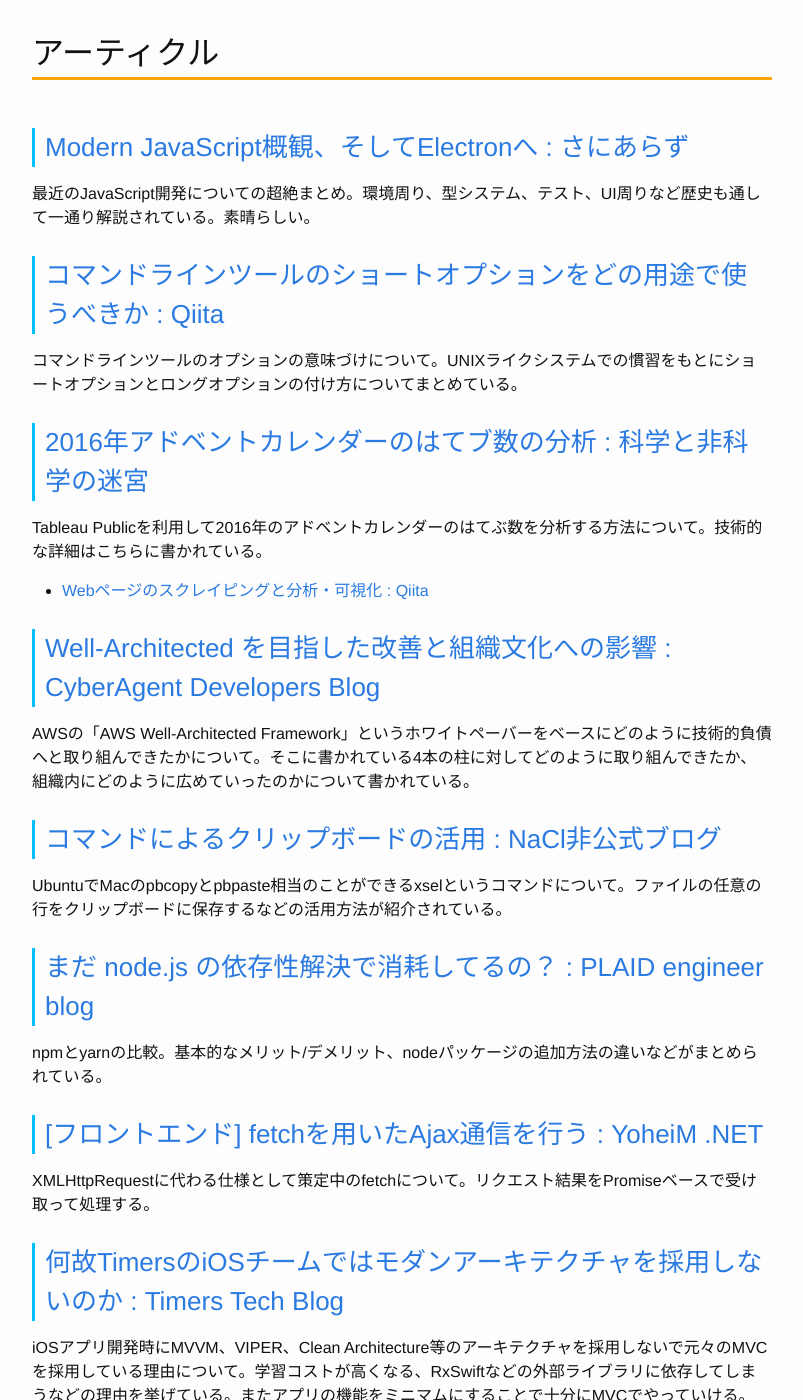
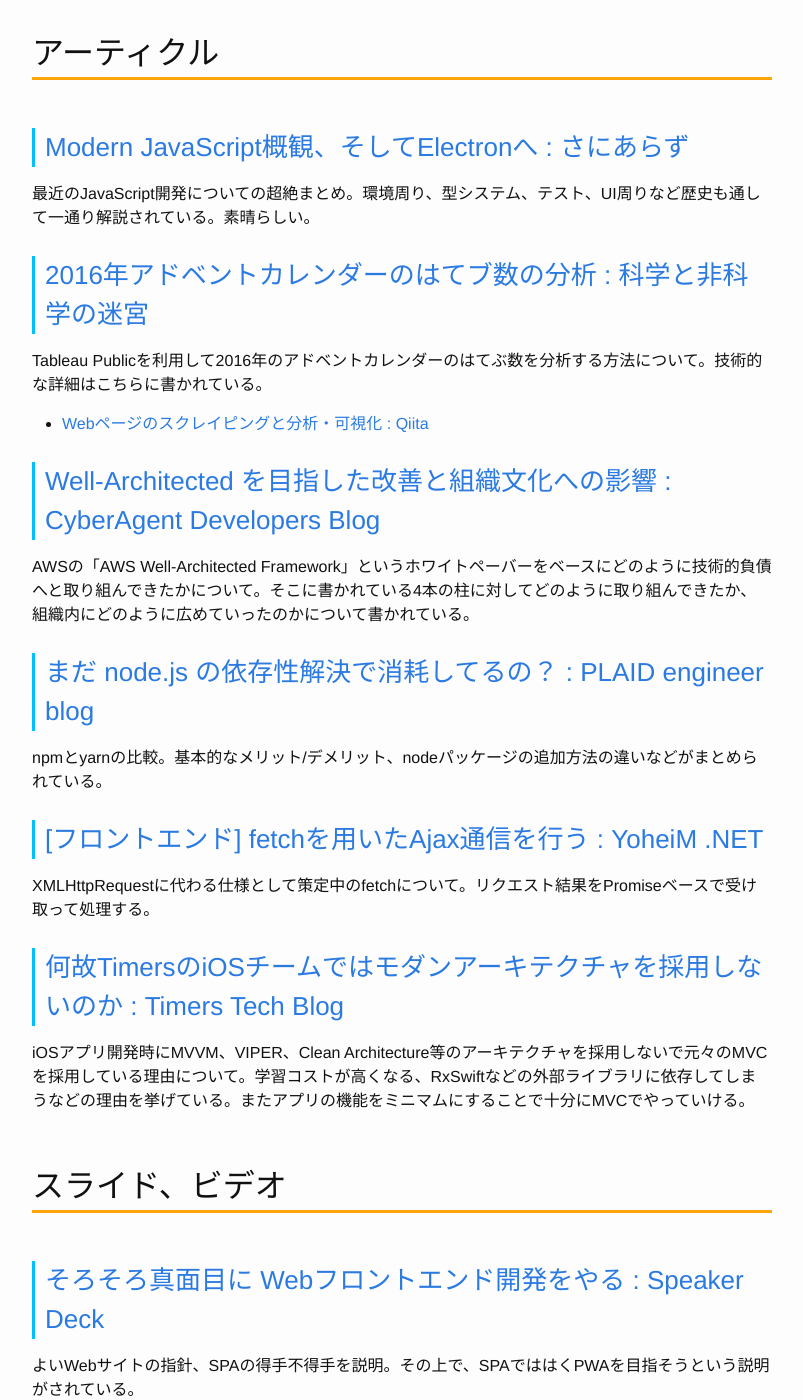
Before and after one commit to Gather-Tech/Gather-Tech.github.io, a Jekyll site: the page built from _posts/2017/2017-01-23-Gather30.md, in a window 1280 px wide and 1400 px high, scrolled down 2050 px. Shown: the whole window, without its empty margins (238-1041 px from the left). Built offline with Jekyll 4.4.1, drawn with Linux system fonts in a browser that asks for light colours; some of the changed text lies outside the part shown.

Commit message:
Reduced articles

```diff
--- a/_posts/2017/2017-01-23-Gather30.md
+++ b/_posts/2017/2017-01-23-Gather30.md
@@ -52,10 +52,6 @@
 
 最近のJavaScript開発についての超絶まとめ。環境周り、型システム、テスト、UI周りなど歴史も通して一通り解説されている。素晴らしい。
 
-### [コマンドラインツールのショートオプションをどの用途で使うべきか : Qiita](http://qiita.com/key-amb/items/9e53cf363407a379d17b)
-
-コマンドラインツールのオプションの意味づけについて。UNIXライクシステムでの慣習をもとにショートオプションとロングオプションの付け方についてまとめている。
-
 ### [2016年アドベントカレンダーのはてブ数の分析 : 科学と非科学の迷宮](http://shiumachi.hatenablog.com/entry/2017/01/15/150843)
 
 Tableau Publicを利用して2016年のアドベントカレンダーのはてぶ数を分析する方法について。技術的な詳細はこちらに書かれている。
@@ -65,10 +61,6 @@
 ### [Well-Architected を目指した改善と組織文化への影響 : CyberAgent Developers Blog](https://developers.cyberagent.co.jp/blog/archives/4079/)
 
 AWSの「AWS Well-Architected Framework」というホワイトペーバーをベースにどのように技術的負債へと取り組んできたかについて。そこに書かれている4本の柱に対してどのように取り組んできたか、組織内にどのように広めていったのかについて書かれている。
-
-### [コマンドによるクリップボードの活用 : NaCl非公式ブログ](https://nacl-ltd.github.io/2017/01/17/utilize-clipboard-by-command.html)
-
-UbuntuでMacのpbcopyとpbpaste相当のことができるxselというコマンドについて。ファイルの任意の行をクリップボードに保存するなどの活用方法が紹介されている。
 
 ### [まだ node.js の依存性解決で消耗してるの？ : PLAID engineer blog](http://tech.plaid.co.jp/npm-to-yarn/)
 
@@ -81,10 +73,6 @@
 ### [何故TimersのiOSチームではモダンアーキテクチャを採用しないのか : Timers Tech Blog](http://techblog.timers-inc.com/entry/not_modern_architecture)
 
 iOSアプリ開発時にMVVM、VIPER、Clean Architecture等のアーキテクチャを採用しないで元々のMVCを採用している理由について。学習コストが高くなる、RxSwiftなどの外部ライブラリに依存してしまうなどの理由を挙げている。またアプリの機能をミニマムにすることで十分にMVCでやっていける。
-
-### [ECサイトにAMPを全ページに適用して効果測定した話 : Qiita](http://qiita.com/T0000N/items/491f17ddbdf5de9e841e)
-
-AMPの仕組み、メリット、実際の導入した際の効果測定について。単純に導入するだけではダメで、SEO観点などきちんと確認する必要がある。
 
 ## スライド、ビデオ
 
@@ -114,10 +102,6 @@
 
 HTMLとCSSといった基本的なマークアップの知識だけで格好いいスライドが作れるツール。
 
-### [screwdriver.cd](http://screwdriver.cd/)
-
-米Yahooの継続的デリバリ向けのプラットフォーム。動作要件 : Python 2.7、Docker 1.12、Docker Compose 1.8.1。
-
 ### [jorilallo/jsonbrowse: GitHub](https://github.com/jorilallo/jsonbrowse)
 
 JSONブラウザ。ブラウザ上でフィルターなどの操作ができる。
@@ -129,10 +113,6 @@
 ### [linkedin/bluepill: Bluepill is a reliable iOS testing tool that runs UI tests using multiple simulators on a single machine](https://github.com/linkedin/bluepill)
 
 iOSのUIテストを複数のシミュレーターで並列に実行できるツール。Linkedin製。
-
-### [justeat/JustLog: GitHub](https://github.com/justeat/JustLog)
-
-iOSアプリ用のロガーライブラリ。コンソール、ファイル、Logstashへの出力に対応。
 
 ## 書籍
 
```
